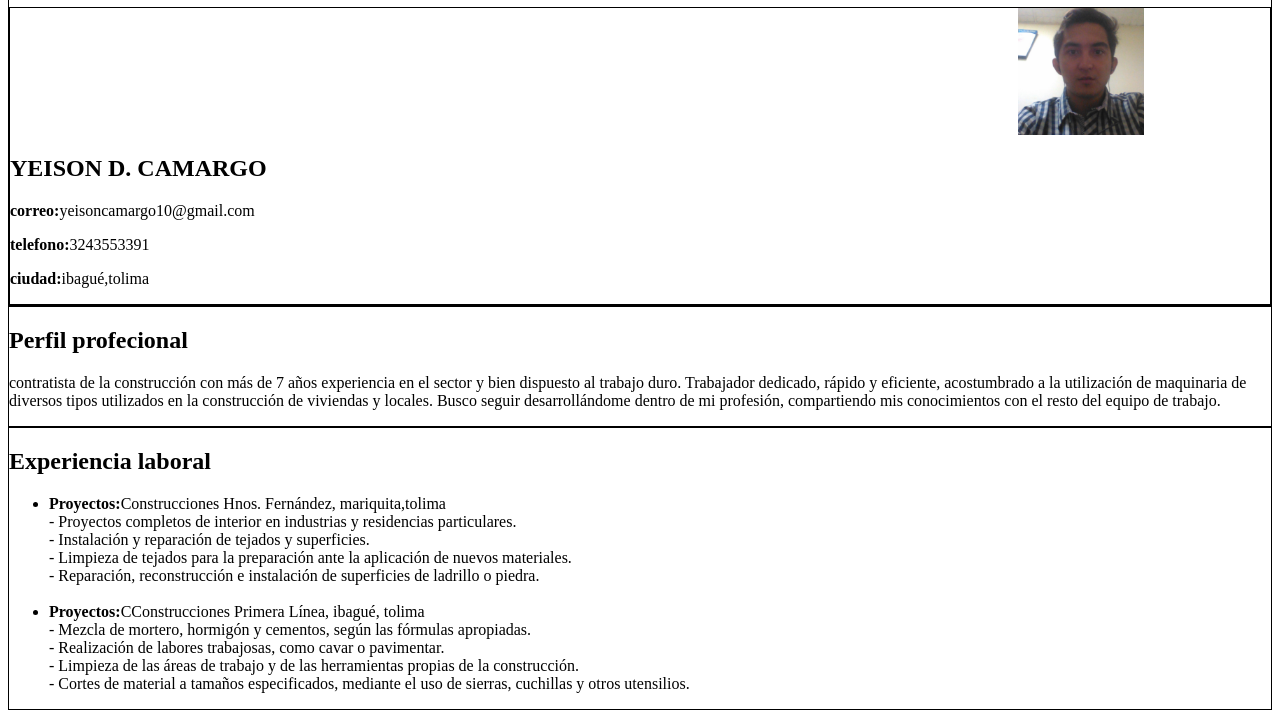
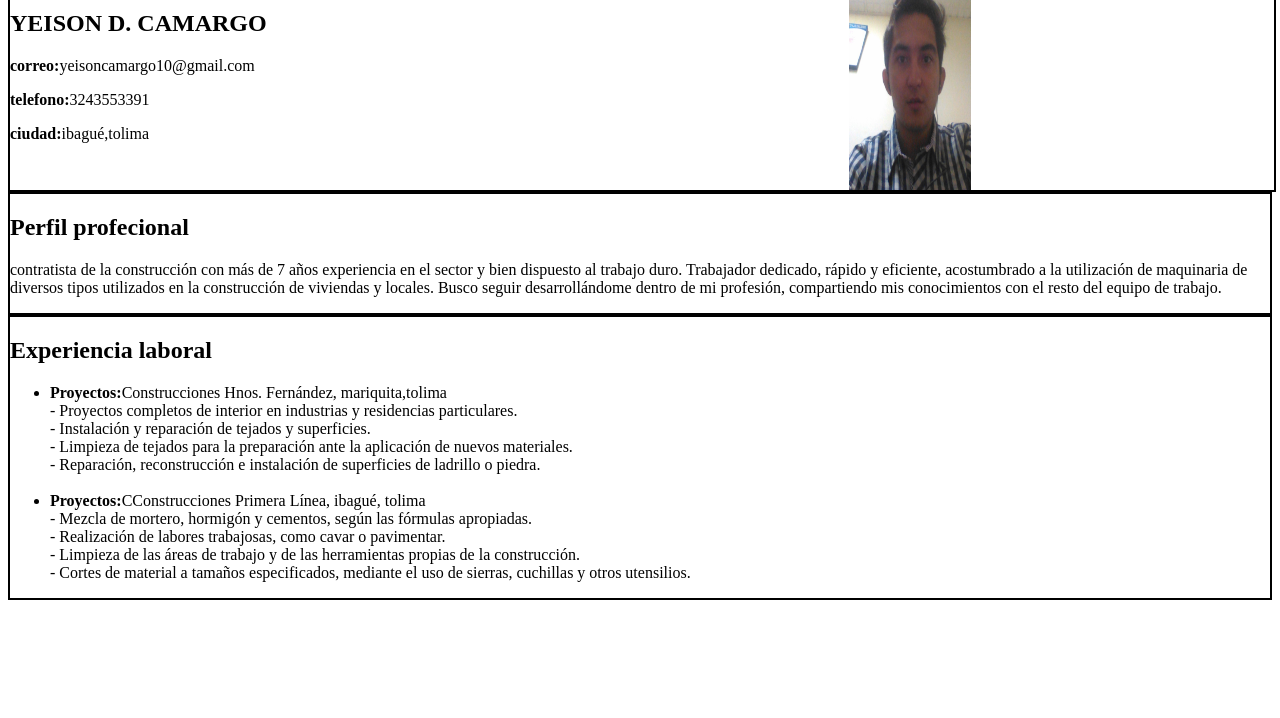
Before and after one commit to yeisoncamargo37/hoja-de-vida, a plain HTML site: page index.html in a window 1280 px wide. Shown: the part 82-800 px from the top of the page. Drawn offline with Linux system fonts and the light colour scheme.

Commit message:
terminado

```diff
--- a/index.html
+++ b/index.html
@@ -6,26 +6,33 @@
     <link rel="stylesheet" href="style.css">
 </head>
 
+<header>
+    <h1 class="titulo border"><b>HOJA DE VIDA</b></h1>
+</header>
+
 <body>
     <div>
-        <h1 class="titulo"><b>HOJA DE VIDA</b></h1>
-        <div>
-            <img src="img/yeison.jpg">
-            <h2><b>YEISON D. CAMARGO</b></h2>
-            <P><strong>correo:</strong>yeisoncamargo10@gmail.com</P>
-            <p><strong>telefono:</strong>3243553391</p>
-            <p><strong>ciudad:</strong>ibagué,tolima</p>
+         <div class="contenedor border">
+            <div class="caja contenedor-derecha">
+                <img src="img/yeison.jpg">
+            </div>
+            <div class="caja contenedor-izquierda">
+                <h2><b>YEISON D. CAMARGO</b></h2>
+                <P><strong>correo:</strong>yeisoncamargo10@gmail.com</P>
+                <p><strong>telefono:</strong>3243553391</p>
+                <p><strong>ciudad:</strong>ibagué,tolima</p>
+            </div>
         </div>
 
     </div>
 
 
-    <div class="seccion">
+    <div class="seccion border">
         <h2> Perfil profecional</h2>
         <p>contratista de la construcción con más de 7 años experiencia en el sector y bien dispuesto al trabajo duro. Trabajador dedicado, rápido y eficiente, acostumbrado a la utilización de maquinaria de diversos tipos utilizados en la construcción de viviendas y locales. Busco seguir desarrollándome dentro de mi profesión, compartiendo mis conocimientos con el resto del equipo de trabajo.</p>
     </div>
 
-    <div class="laboral">
+    <div class="laboral border">
         <h2>Experiencia laboral</h2>
         <ul>
             <li>
--- a/style.css
+++ b/style.css
@@ -1,10 +1,35 @@
 img {
-    width: 10%;
-    height: auto;
-    margin-left:80%;
+    width: 20%;
+    height: 100%;
+    margin-left:30%;
 }
-div {
-    border: 1px solid black;
+.border {
+    border: 2px solid black;
 }
 
+
 .titulo {text-align: center;}
+
+.contenedor {
+    width: 100%;
+    height: 200px;
+}
+
+.contenedor-derecha {
+    float: right;
+
+}
+
+.contenedor-izquierda {
+    float: left;
+
+}
+
+.caja {
+    width: 48%;
+    height: 100%;
+    }
+
+    .limpidor {
+        clear: both;
+    }
```
